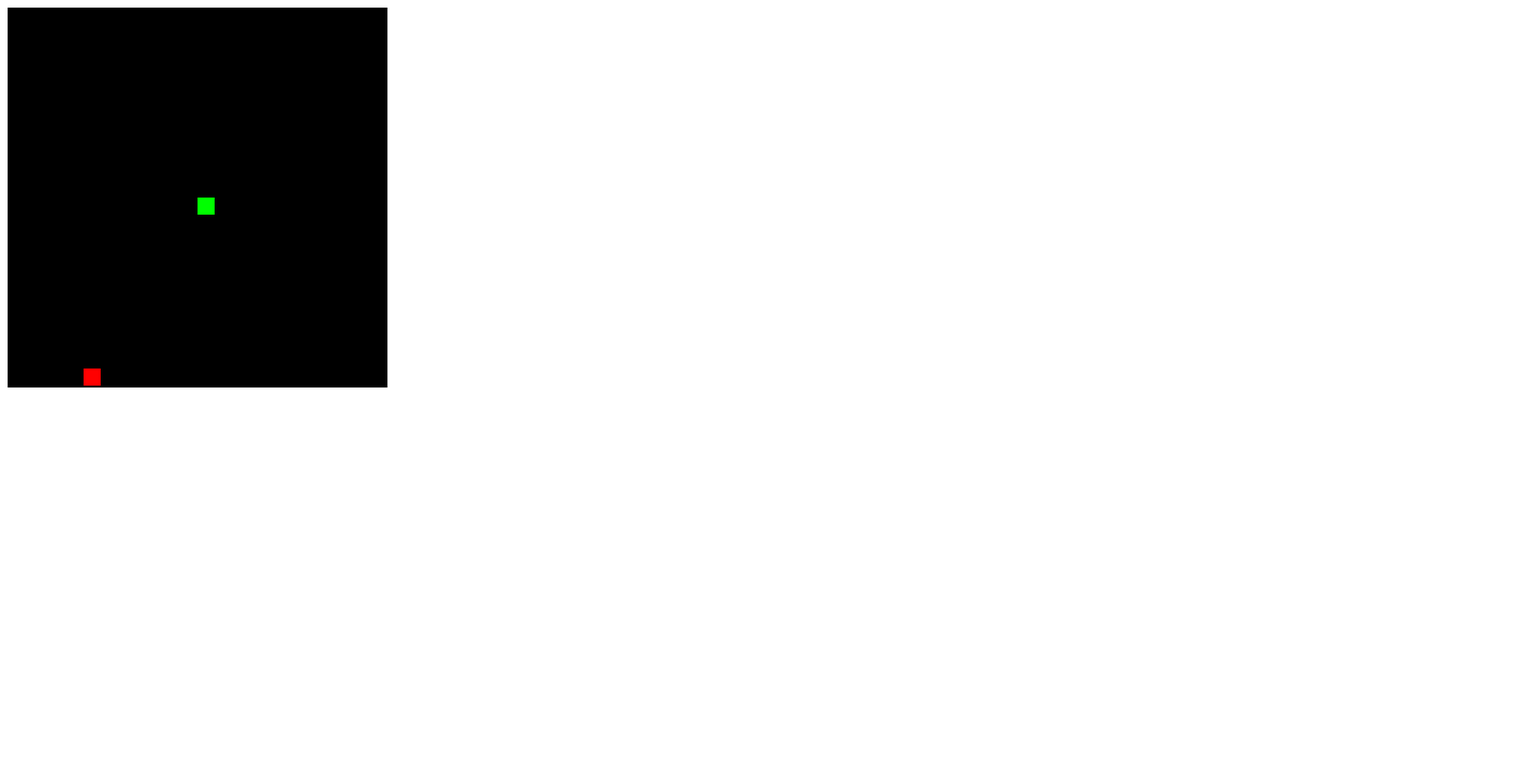
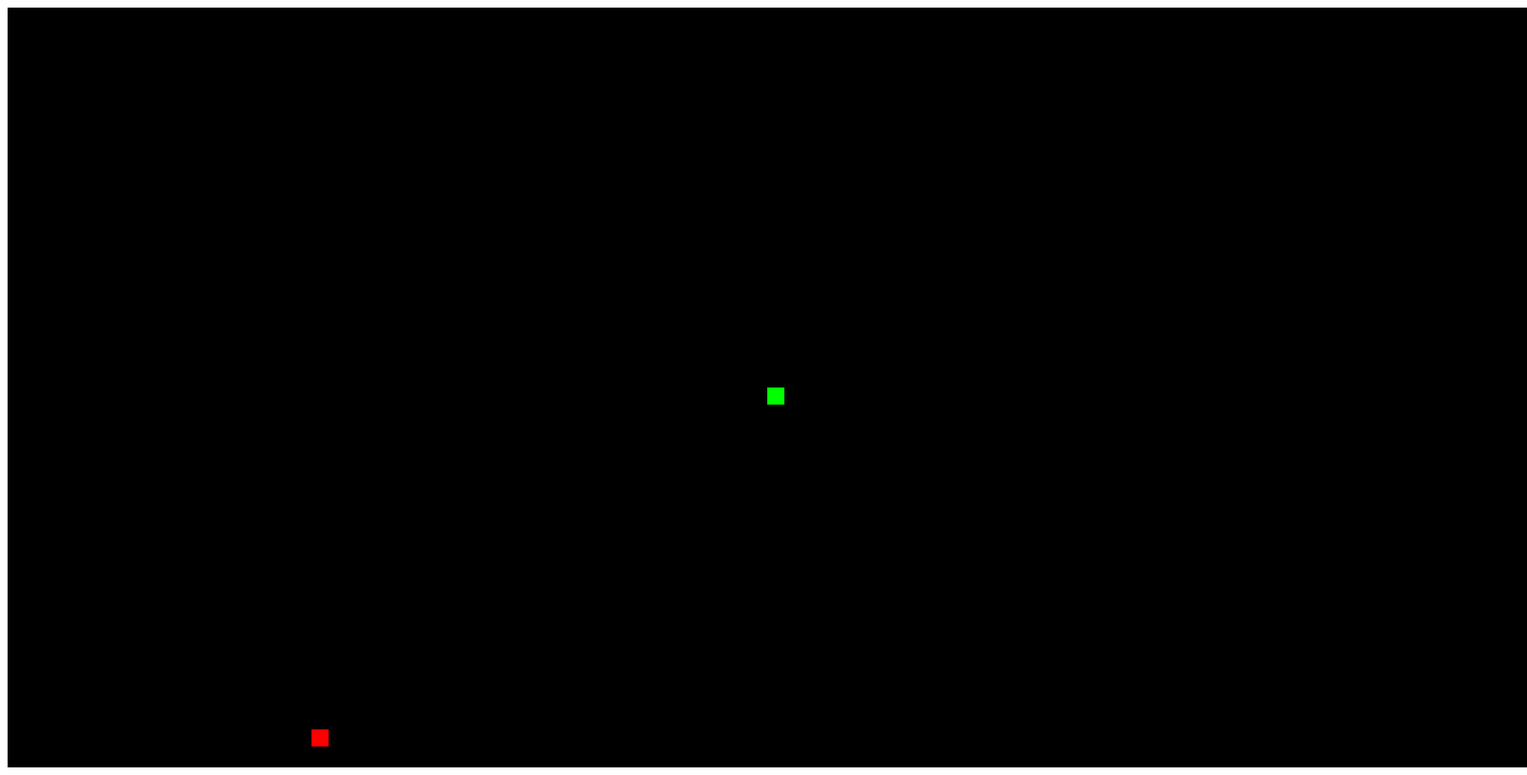
Before and after one commit to SeamusJ/snake-game, a website built with webpack: page index.html in a window 1280 px wide. Shown: the whole page at 95% size, 1608 px wide, since content can reach past the window. Built offline with nearby package versions, Linux system fonts and the light colour scheme.

Commit message:
Refactored

```diff
--- a/app/game-canvas.ts
+++ b/app/game-canvas.ts
@@ -3,10 +3,10 @@ import { Pill } from "./pill";
 import { IPosition } from "./snake.d";
 
 export class GameCanvas {
-    canvas: HTMLCanvasElement;
-    context: CanvasRenderingContext2D;
     boardHeight: number;
     boardWidth: number;
+    private canvas: HTMLCanvasElement;
+    private context: CanvasRenderingContext2D;
 
     constructor(canvasElementId: string, private spaceSize: number){
         this.canvas = <HTMLCanvasElement>document.getElementById(canvasElementId);
--- a/app/index.ts
+++ b/app/index.ts
@@ -1,9 +1,14 @@
 import { SnakeGame } from "./snake-game";
+import { GameCanvas } from "./game-canvas";
 
 const spaceSize: number = 20;
 const canvasId: string = "gc";
 let snakeGame: SnakeGame;
 
 window.onload = (): void => {
-    snakeGame = new SnakeGame(canvasId, spaceSize, window);
+    let gameCanvas = new GameCanvas(canvasId, spaceSize);
+    snakeGame = new SnakeGame(gameCanvas, spaceSize);
+
+    document.addEventListener("keydown", (evt: KeyboardEvent) => snakeGame.handleKeyPush(evt));
+    setInterval(() => snakeGame.tick(), 1000 / 15);
 }
--- a/app/snake-game.ts
+++ b/app/snake-game.ts
@@ -5,25 +5,41 @@ import { Pill } from "./pill";
 
 
 export class SnakeGame {
-    private gameCanvas: GameCanvas;
     private snake: Snake;
     private pill: Pill;
     private startingPosition: IPosition;
 
-    constructor(private canvasId: string, private spaceSize: number, w: Window) {
-        this.init(w);
+    constructor(private gameCanvas: GameCanvas, private spaceSize: number) {
+        this.init();
     }
 
-    private init(w: Window) {
-        this.gameCanvas = new GameCanvas(this.canvasId, this.spaceSize);
+    tick(): void {
+        this.moveSnake();
+        this.gameCanvas.paint(this.snake, this.pill);
+    }
 
+    handleKeyPush(evt: KeyboardEvent): void {
+        switch(evt.keyCode) {
+            case 37:
+                this.snake.goWest()
+                break;
+            case 38:
+                this.snake.goNorth();
+                break;
+            case 39:
+                this.snake.goEast();
+                break;
+            case 40:
+                this.snake.goSouth();
+                break;
+        }
+    }
+
+    private init() {
         this.setStartingPosition();
 
         this.createSnake();
         this.createPill();
-
-        this.listenForKeydown(w);
-	    this.startGame(w);
     }
 
     private createPill(): void {
@@ -39,19 +55,6 @@ export class SnakeGame {
             x: Math.floor(this.gameCanvas.boardWidth / 2),
             y: Math.floor(this.gameCanvas.boardHeight / 2)
         };
-    }
-
-    private listenForKeydown(w: Window): void {
-        w.document.addEventListener("keydown",(evt: KeyboardEvent) => this.keyPush(evt));
-    }
-
-    private startGame(w: Window): void {
-        w.setInterval(() => this.tick(),1000/15);
-    }
-
-    private tick(): void {
-        this.moveSnake();
-        this.gameCanvas.paint(this.snake, this.pill);
     }
 
     private moveSnake(): void {
@@ -125,21 +128,4 @@ export class SnakeGame {
         this.pill.reset();
         this.snake.grow();
     }
-
-    private keyPush(evt: KeyboardEvent): void {
-        switch(evt.keyCode) {
-            case 37:
-                this.snake.goWest()
-                break;
-            case 38:
-                this.snake.goNorth();
-                break;
-            case 39:
-                this.snake.goEast();
-                break;
-            case 40:
-                this.snake.goSouth();
-                break;
-        }
-    }
 }
--- a/index.html
+++ b/index.html
@@ -3,7 +3,7 @@
     <title>Snake Game</title>
   </head>
   <body>
-	<canvas id="gc" width="400" height="400"></canvas>
+    <canvas id="gc" width="1600" height="800"></canvas>
     <script src="app/index.js"></script>
   </body>
 </html>
```
